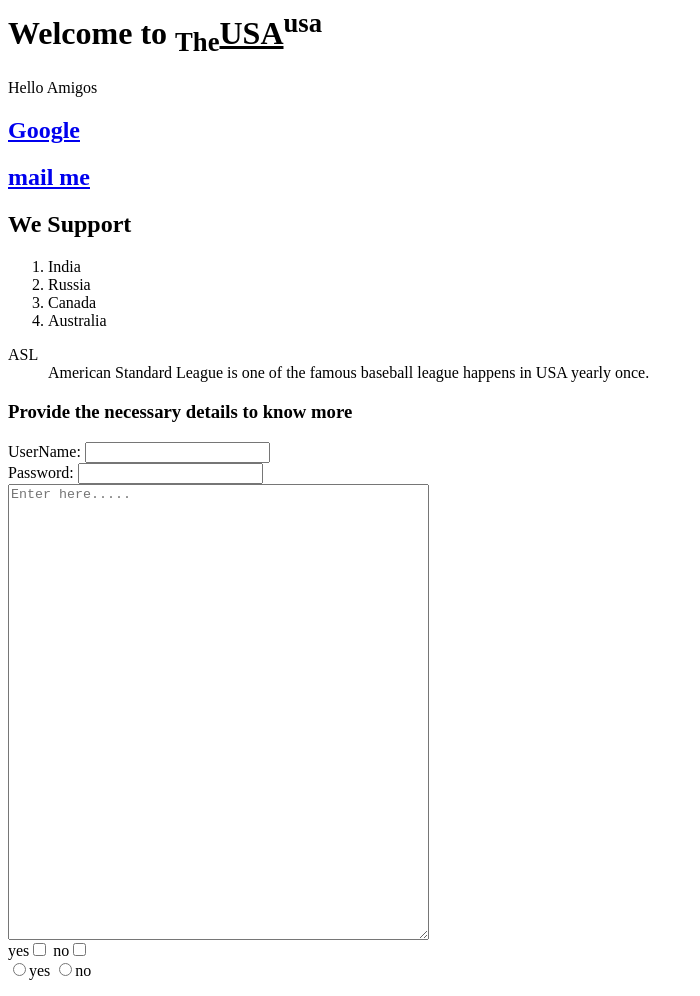
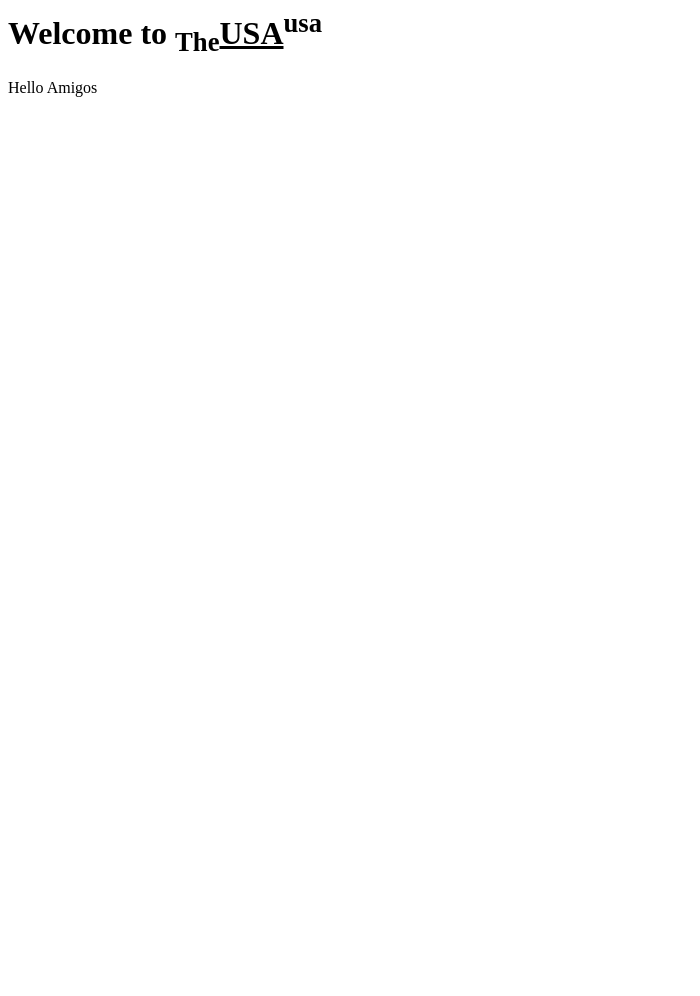
Before and after one commit to ParksunnathRPK/index, a plain HTML site: page index.html in a window 1280 px wide. Shown: the whole page, without its empty margins (0-700 px from the left). After the commit the page ends 800 px from the top, so only its background shows below. Drawn offline with Linux system fonts and the light colour scheme.

Commit message:
Update index.html

```diff
--- a/index.html
+++ b/index.html
@@ -4,39 +4,7 @@
 <body>
 <h1>Welcome to <sub>The</sub><u>USA</u><sup>usa</sup></h1>
 <p>Hello Amigos</p>
-<a href="https://www.google.com/" target="_blank"><h2>Google</h2> </a>
 
-<a href="mailto:rpkparksunnath@gmail.com"><h2>mail me</h2></a>
-<p>
-
-<h2>We Support</h2>
-<ol type="1">
-<li>India</li>
-<li>Russia</li>
-<li>Canada</li>
-<li>Australia</li>
-</ol>
-</p>
-
-<p><dl>
-<dt>ASL</dt>
-<dd>American Standard League is one of the famous baseball league happens in USA yearly once.</dd>
-</dl></p>
-
-<p><h3>Provide the necessary details to know more</h3></p>
-<form>
-UserName: <input type="text"/><br>
-
-Password: <input type="text" maxlength="4"/><br>
-<textarea rows="30" cols="50" placeholder="Enter here.....">
-</textarea><br>
-
-yes<input type="checkbox"/>
-no<input type="checkbox"/><br>
-<input type="radio" name="abc" />yes
-<input type="radio" name="abc" />no
-
-</form>
 
 </body>
 </html>
```
